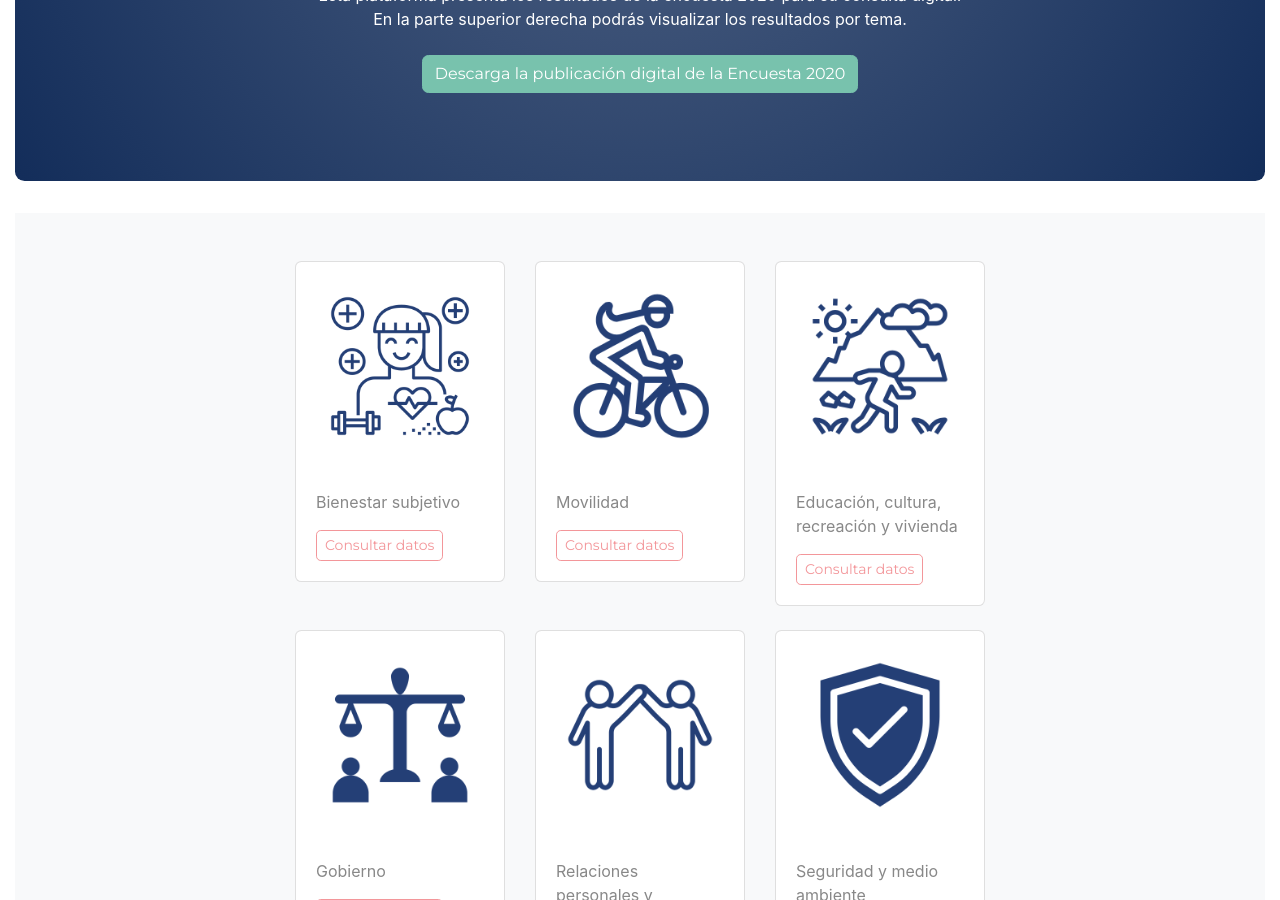
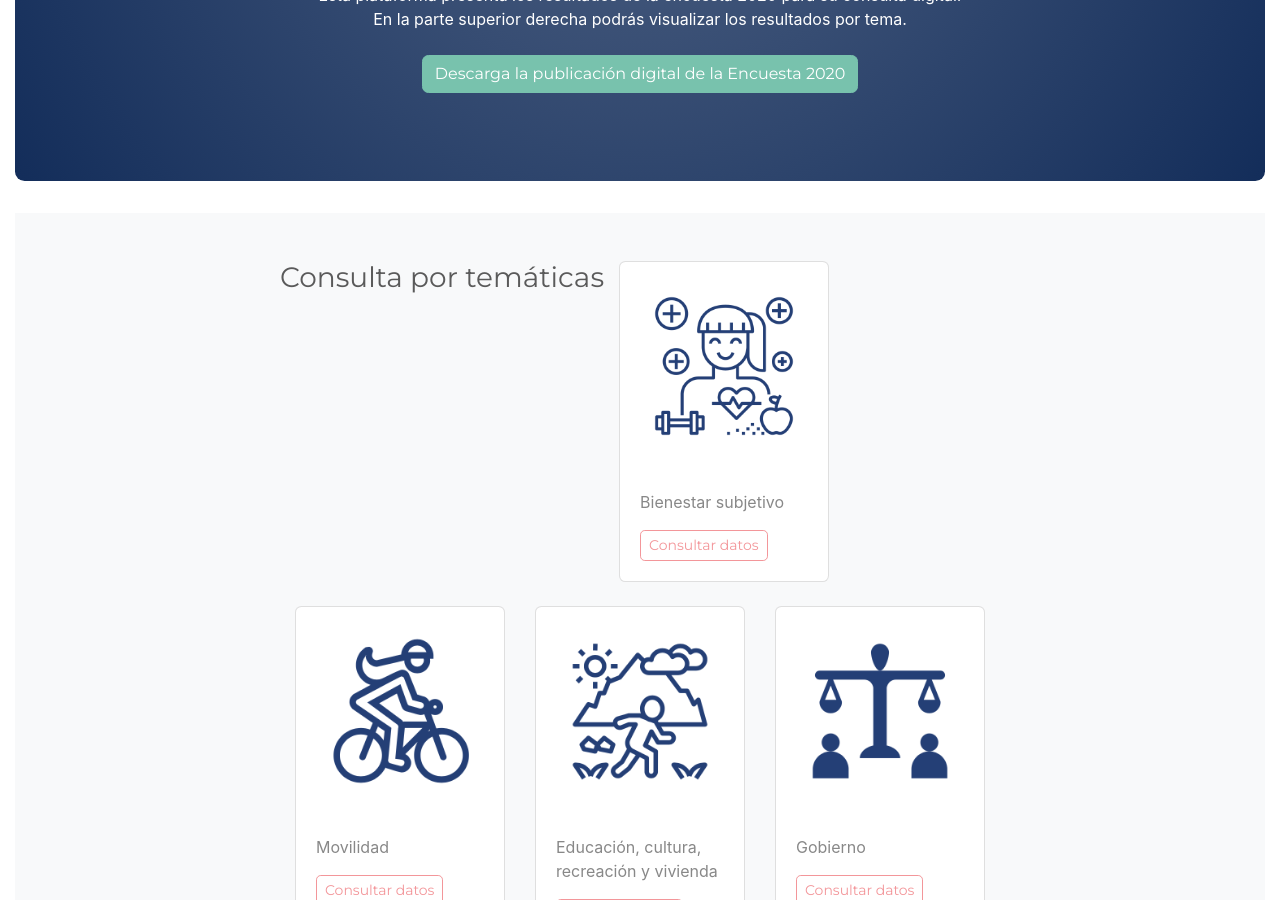
Before and after one commit to JaliscoComoVamos/epc2020, a Jekyll site: the page built from index.md, in a window 1280 px wide and 900 px high, scrolled down 741 px. Built offline with Jekyll 4.4.1, drawn with Linux system fonts in a browser that asks for light colours.

Commit message:
Update index.md

```diff
--- a/index.md
+++ b/index.md
@@ -19,10 +19,13 @@ title: Bootstrap 4 Github Pages
         </div>
       </section>
 
+
+
       <div class="album py-5 bg-light">
         <div class="container">
 
           <div class="row">
+            <h3 class="text-center center-text">Consulta por temáticas</h3>
             <div class="col-md-4">
               <div class="card mb-4 box-shadow">
                 <img class="card-img-top" src="bienestar.png">
```
